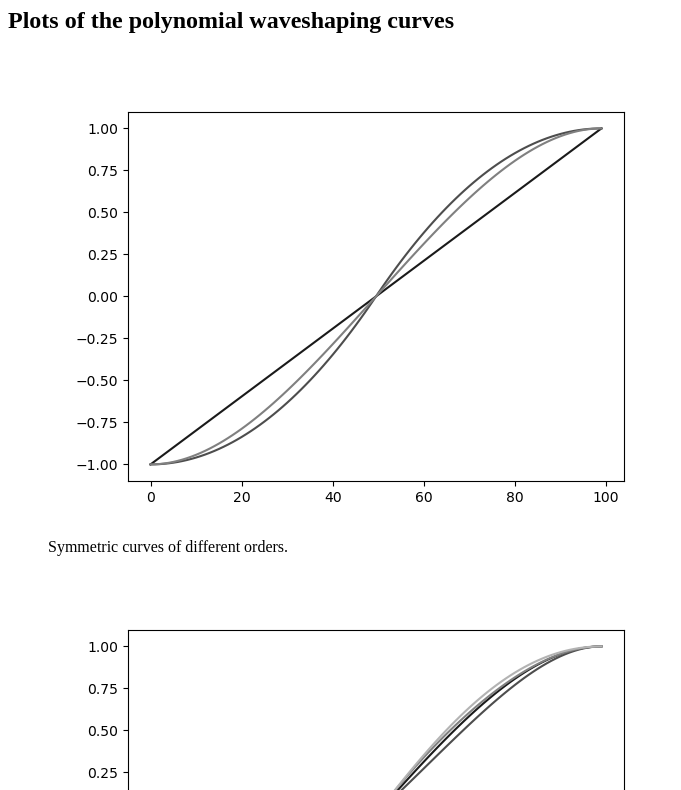
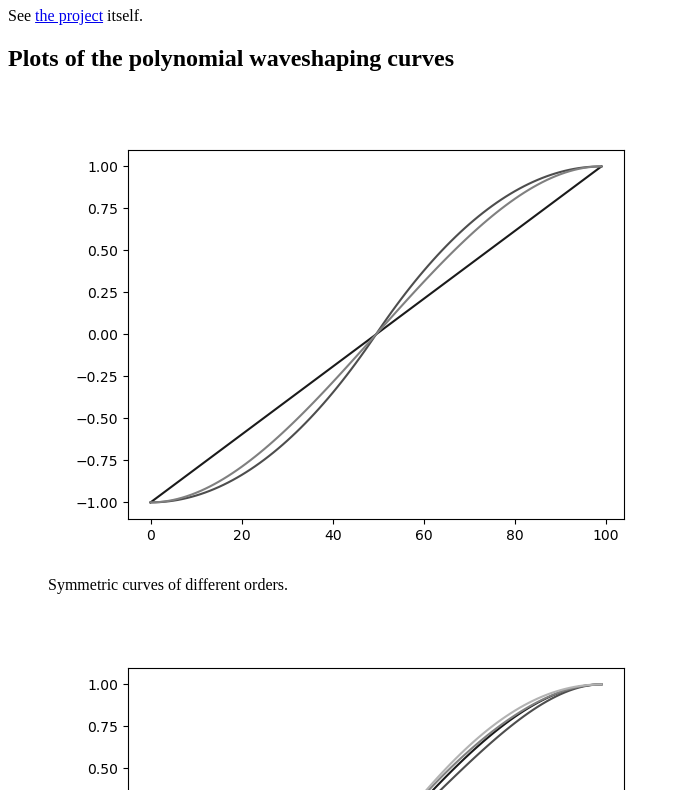
Before and after one commit to omnp/mnamp, a plain HTML site: page docs/index.html in a window 1280 px wide. Shown: the part 73-863 px from the top of the page, without its empty margins (0-681 px from the left). Drawn offline with Linux system fonts and the light colour scheme.

Commit message:
Update docs (link back to project page)

```diff
--- a/docs/index.html
+++ b/docs/index.html
@@ -5,6 +5,7 @@
     </head>
     <body>
         <h1>mnamp pages site</h1>
+        See <a href="https://github.com/omnp/mnamp">the project</a> itself.
         <h2>Plots of the polynomial waveshaping curves</h2>
         <figure>
 			<img src="curves-symmetric.png" title="Symmetric curves">
```
